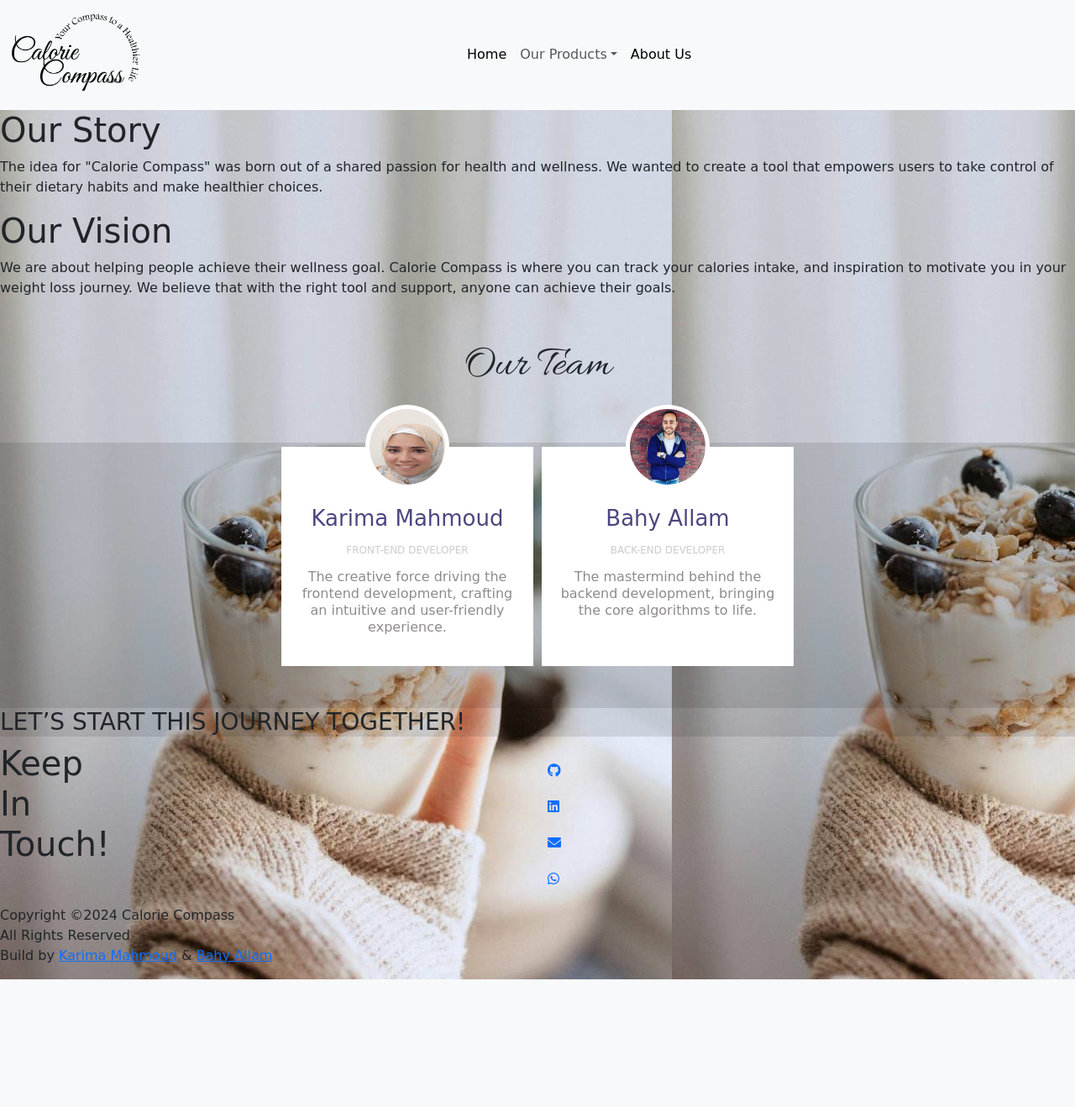
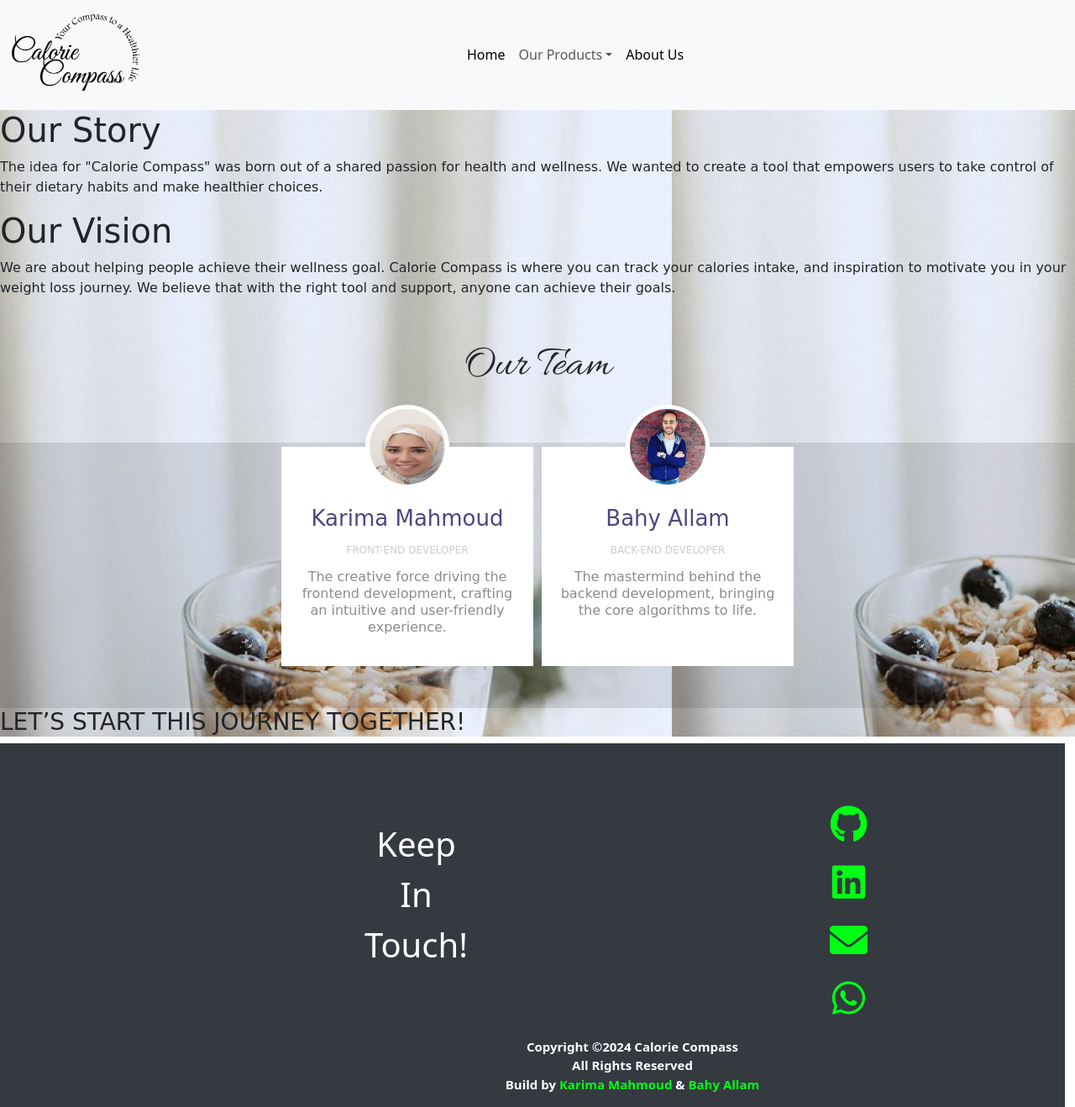
Before and after one commit to BahyAllaAllam/Calorie_Compass, a Django app: template meals_tracker/templates/meals_tracker/about.html in a window 1280 px wide. Shown: the whole page at 84% size. Before the commit the page ends 1166 px from the top, so only its background shows below. Run offline with Django 4.2, Linux system fonts and the light colour scheme; the template is opened without the code that fills it, so the values that code supplies are empty; some libraries are stand-ins or nearby versions.

Commit message:
fixing footer CSS in all pages

```diff
--- a/static/css/about-style.css
+++ b/static/css/about-style.css
@@ -5,16 +5,17 @@
   padding: 0;
   box-sizing: border-box;
 }
-.about {
-    background: rgb(0, 0, 0, 0.1)
+a {
+  color: #00ff15;
+  text-decoration: none;
+  background-color: transparent;
 }
-
 .logo {
   width: 30%;
 }
 
-body {
-    background-image: url("/static/img/aboutUs.jpg");
+.about {
+   background-image: url("../img/AboutUs.jpg");
     font-family: "Playwrite AU VIC", cursive;
 }
 
@@ -79,3 +80,28 @@ body {
   padding: 5px;
   border-radius: 50%;
 }
+
+/*Footer*/
+footer {
+  width: 100%;
+  padding-top: 50px;
+  margin-top: 50px;
+  font-size: 15px;
+  font-weight: bolder;
+  background-color: #343a40;
+  color: white;
+  text-align: center;
+}
+
+
+.contacts {
+  padding-left: 250px;
+}
+.contacts h1 {
+  padding-top: 40px;
+  line-height: 1.5;
+}
+.social-contacts a i {
+
+  font-size: 45px;
+}
```
Also changed, not shown: calorie_compass/settings.py (+3 -13 lines), static/css/calorie-cal-style.css (+15 -15 lines), static/css/meal-tracking.css (+15 -15 lines).
